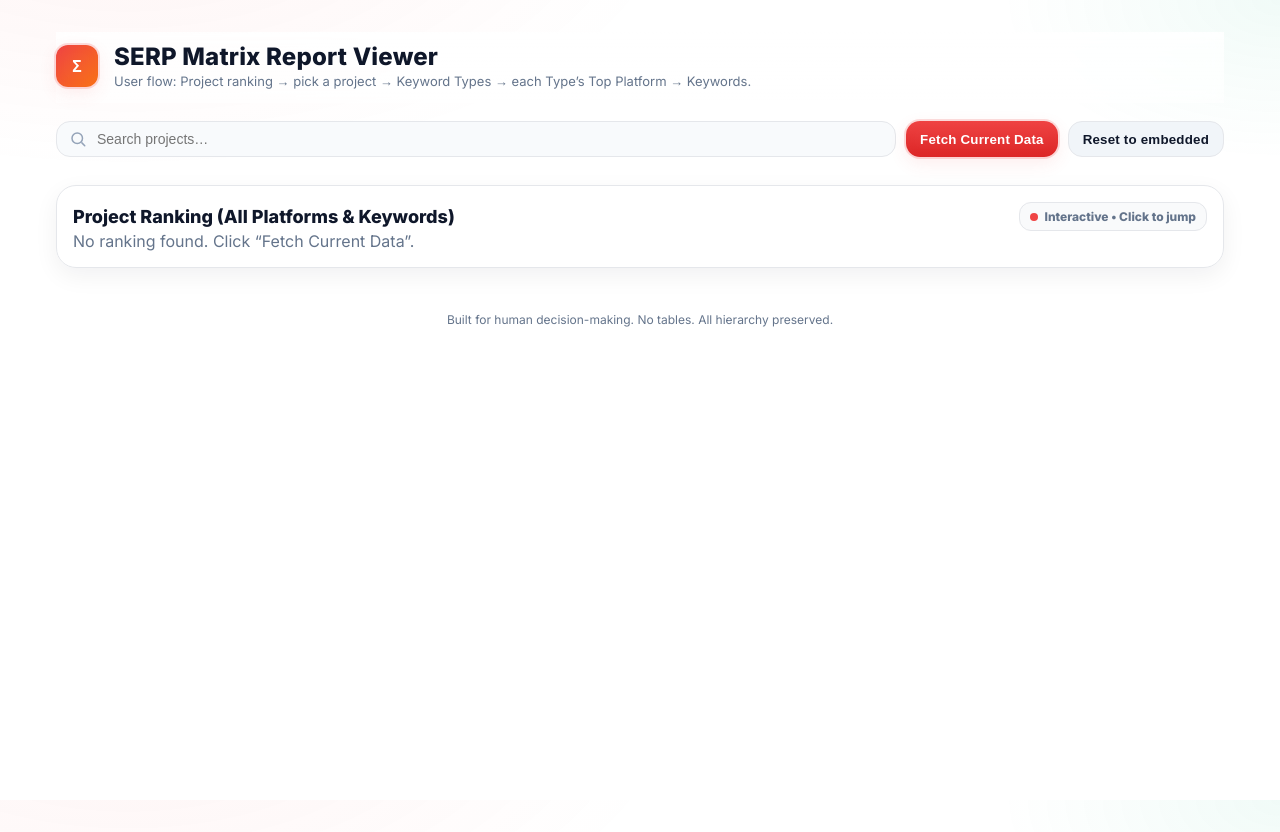
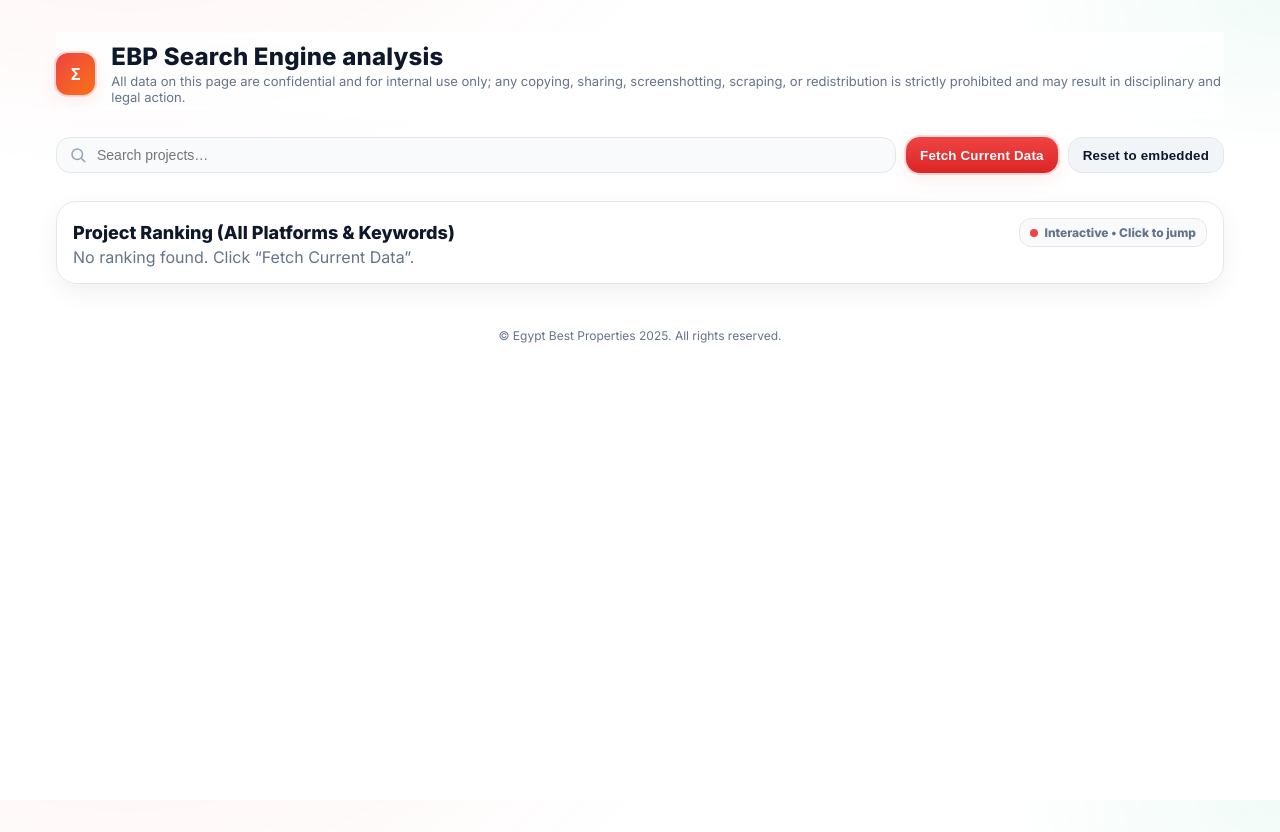
Before and after one commit to seifshamyy/search-intel, a website: page public/index.html in a window 1280 px wide. Drawn offline with Linux system fonts and the light colour scheme.

Commit message:
Update index.html

```diff
--- a/public/index.html
+++ b/public/index.html
@@ -103,8 +103,8 @@
     <div class="hdr sticky-top">
       <div class="logo">Σ</div>
       <div class="title">
-        <h1>SERP Matrix Report Viewer</h1>
-        <p>User flow: Project ranking → pick a project → Keyword Types → each Type’s Top Platform → Keywords.</p>
+        <h1>EBP Search Engine analysis</h1>
+        <p>All data on this page are confidential and for internal use only; any copying, sharing, screenshotting, scraping, or redistribution is strictly prohibited and may result in disciplinary and legal action.</p>
       </div>
     </div>
 
@@ -127,7 +127,7 @@
 
     <div id="projects" class="grid" style="margin-top:18px"></div>
 
-    <div class="footer">Built for human decision-making. No tables. All hierarchy preserved.</div>
+    <div class="footer">© Egypt Best Properties 2025. All rights reserved.</div>
   </div>
 
   <script id="data" type="application/json">
```
